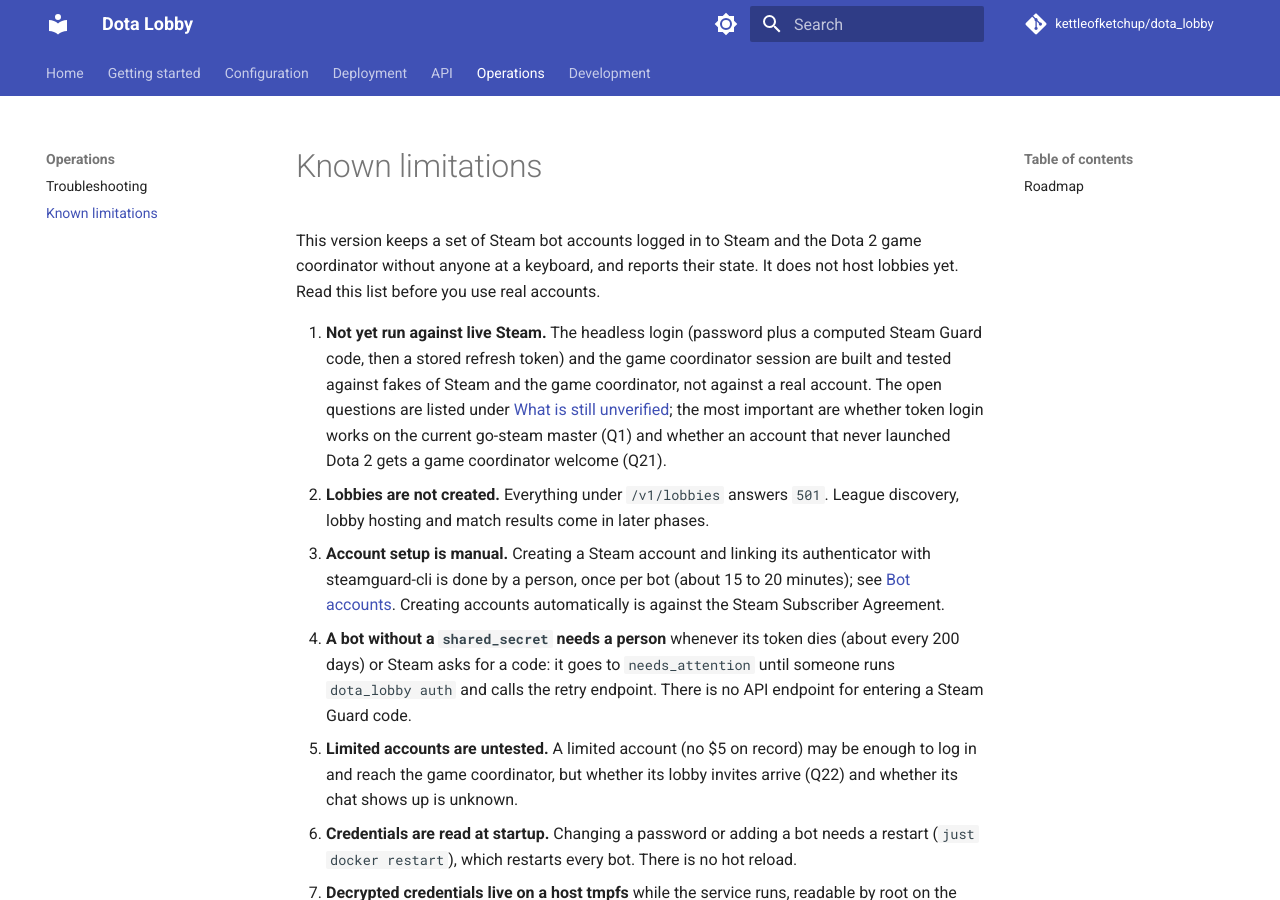
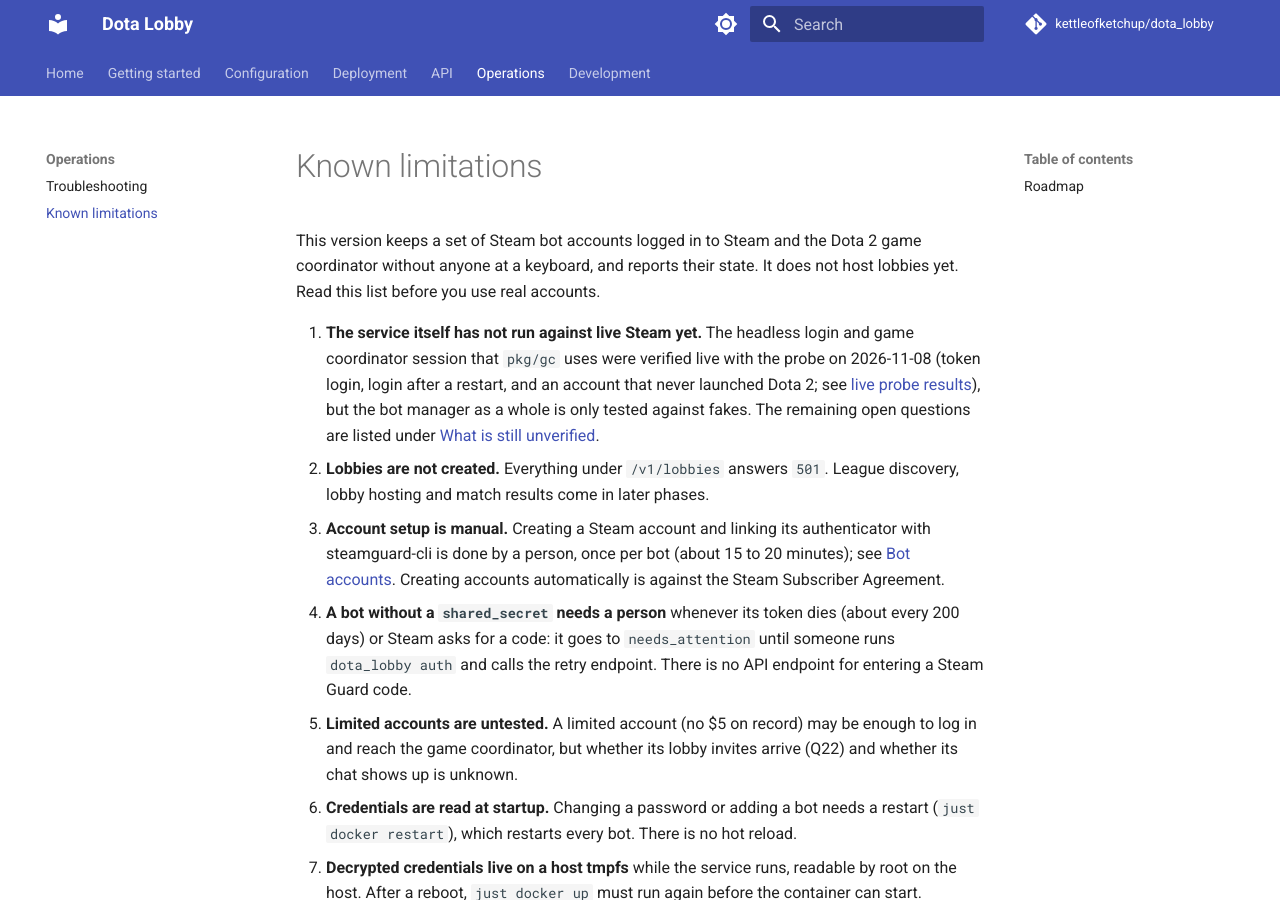
Before and after one commit to kettleofketchup/dota_lobby, an MkDocs documentation site: the page built from docs/known-limitations.md, in a window 1280 px wide and 900 px high. Built offline with MkDocs 1.6.1 and Material for MkDocs 9.7.7, drawn with Linux system fonts in a browser that asks for light colours; comment, search, counter and statistics services are not loaded.

Commit message:
Record live results in the account docs and drop leftover references
Token login and a never-launched account getting a GC session were
verified live, so the account docs no longer list them as open or ask
for a manual Dota launch. Comments stop citing old decision numbers, and
the research notes describe third-party field reports without linking
to them.

```diff
--- a/docs/known-limitations.md
+++ b/docs/known-limitations.md
@@ -4,13 +4,12 @@ This version keeps a set of Steam bot accounts logged in to Steam and the Dota 2
 coordinator without anyone at a keyboard, and reports their state. It does not host lobbies
 yet. Read this list before you use real accounts.
 
-1. **Not yet run against live Steam.** The headless login (password plus a computed Steam
-   Guard code, then a stored refresh token) and the game coordinator session are built and
-   tested against fakes of Steam and the game coordinator, not against a real account. The
-   open questions are listed under
-   [What is still unverified](configuration/bot-accounts.md#what-is-still-unverified); the most
-   important are whether token login works on the current go-steam master (Q1) and whether an
-   account that never launched Dota 2 gets a game coordinator welcome (Q21).
+1. **The service itself has not run against live Steam yet.** The headless login and game
+   coordinator session that `pkg/gc` uses were verified live with the probe on 2026-11-08
+   (token login, login after a restart, and an account that never launched Dota 2; see
+   [live probe results](https://github.com/kettleofketchup/dota_lobby/blob/main/docs/research/09-live-probe.md)), but the bot manager as a whole is only tested against
+   fakes. The remaining open questions are listed under
+   [What is still unverified](configuration/bot-accounts.md#what-is-still-unverified).
 2. **Lobbies are not created.** Everything under `/v1/lobbies` answers `501`. League discovery,
    lobby hosting and match results come in later phases.
 3. **Account setup is manual.** Creating a Steam account and linking its authenticator with
```
Also changed, not shown: docs/configuration/bot-accounts.md (+4 -4 lines), docs/research/03-go-dota2-internals.md (+1 -1 lines), docs/research/04-steam-auth-headless.md (+1 -1 lines), docs/research/06-match-results.md (+1 -1 lines), 8 other files.
